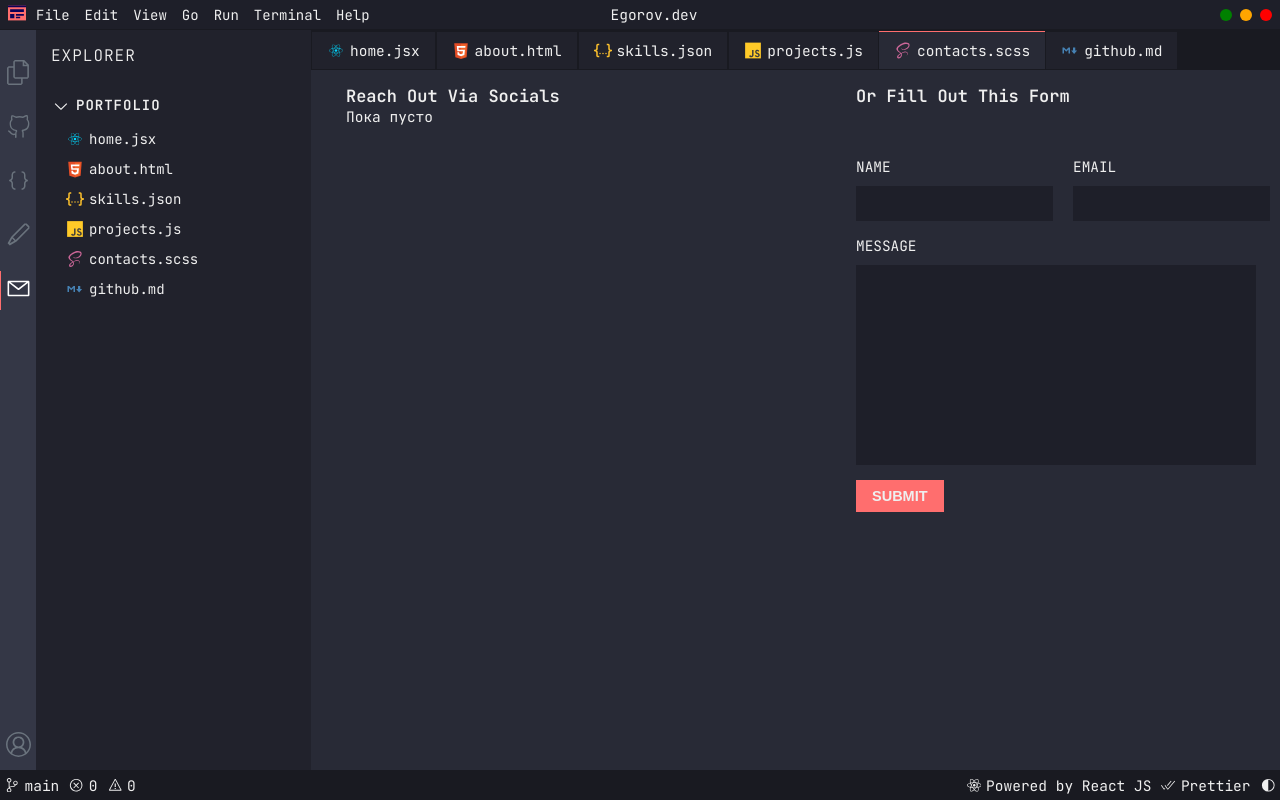
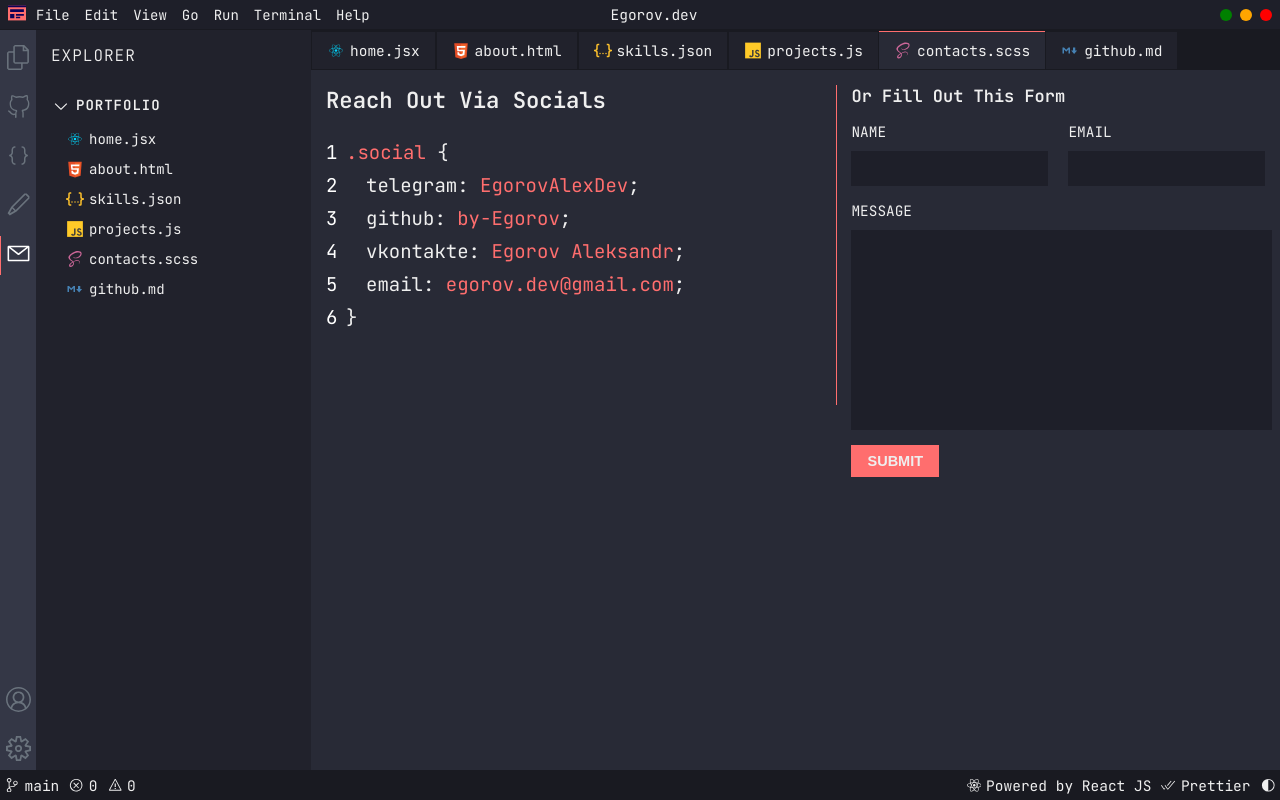
Before and after one commit to by-Egorov/egorov.dev, a React (Vite) app: page /contacts in a window 1280 px wide. Built offline with nearby package versions, Linux system fonts and the light colour scheme; the HTML template or start-up script is replaced by a standard one.

Commit message:
страница контактов, доработка

```diff
--- a/src/components/Form/Form.jsx
+++ b/src/components/Form/Form.jsx
@@ -16,7 +16,7 @@
 		setIsSendMessage(true)
 		setTimeout(() => {
 			setIsSendMessage(false)
-		}, 2000)
+		}, 3000)
 	}
 	const submitFormToGoogleForms = async data => {
 		const date = new Date()
@@ -59,6 +59,7 @@
 return (
 <>
 <form className={style.form}>
+<h3>Or Fill Out This Form</h3>
 					<div className={style.form__inputs}>
 						<div className={style.form__inputs_input}>
 							<label>Name</label>
@@ -89,12 +90,6 @@
 								<p className={style.err}>Введите корректный email</p>
 							)}
 						</div>
-						{isSendMessage && (
-							<div className={style.messageOk}>
-								<VscPassFilled size={35} />
-								сообщение отправлено
-							</div>
-						)}
 					</div>
 					<div className={style.form__inputs_input}>
 						<label> Message </label>
@@ -112,6 +107,12 @@
 						<button onClick={handleSubmit(submitFormToGoogleForms)}>
 							Submit
 						</button>
+						{isSendMessage && (
+							<div className={style.messageOk}>
+								<VscPassFilled size={35} />
+								сообщение отправлено
+							</div>
+						)}
 					</div>
 				</form>
 </>
--- a/src/components/Form/Form.module.scss
+++ b/src/components/Form/Form.module.scss
@@ -4,8 +4,9 @@
 .form {
 	display: flex;
 	flex-direction: column;
-	padding-top: 50px;
 	gap: 15px;
+
+
 	&__inputs {
 		display: flex;
 		align-items: flex-end;
@@ -44,10 +45,15 @@
 		resize: none;
 		color: $color-text;
 		background: $bg-main;
+
+		@include phones {
+			width: 100%;
+		}
 	}
 	&__button {
-		// padding: 0 15px;
+		display: flex;
 		& button {
+
 			font-size: 14.5px;
 			font-weight: 600;
 			padding: 0.5rem 1rem;
@@ -62,6 +68,9 @@
 			}
 		}
 	}
+	@include phones {
+		border: none;
+	}
 }
 
 .err {
@@ -74,6 +83,7 @@
 .messageOk {
 	display: flex;
 	align-items: center;
+	gap: 5px;
 	& svg {
 		color: green;
 	}
--- a/src/components/SideBar/SideBar.module.scss
+++ b/src/components/SideBar/SideBar.module.scss
@@ -4,14 +4,12 @@
 .sidebar {
 	color: rgb(106, 115, 125);
 	display: flex;
+	height: calc(100vh - 60px);
 	flex-direction: column;
 	align-items: center;
 	justify-content: space-between;
-	height: 100%;
-	padding-bottom: 60px;
 	width: 60px;
 	background-color: $bg-sideBar;
-	padding-bottom: 10px;
 
 	&__icons {
 		width: 100%;
@@ -19,8 +17,8 @@
 		flex-direction: column;
 		align-items: center;
 		justify-content: center;
-		padding-top: 25px;
-		gap: 15px;
+		padding-top: 10px;
+		gap: 10px;
 		cursor: pointer;
 		&_item {
 			padding: 5px;
@@ -31,18 +29,12 @@
 		@include phones {
 			gap: 10px;
 		}
-		@include tablets {
-			gap: 10px;
-		}
 	}
 	@include phones {
-		padding-bottom: 0;
-		height: 80vh;
+		max-width: 50px;
+		min-width: 50px;
 		overflow: hidden;
-	}
-	@include tablets {
-		padding-bottom: 90px;
-		height: 100vh;
+		height: calc(100vh - 30px);
 	}
 }
 .active {
--- a/src/components/Social/Social.jsx
+++ b/src/components/Social/Social.jsx
@@ -1,7 +1,19 @@
+import {Link} from 'react-router-dom'
+import style from './Social.module.scss'
 const Social = () => {
 return (
-<div>
-Пока пусто
+<div className={style.social}>
+<h3> Reach Out Via Socials </h3>
+
+	<ul className={style.social__list}>
+		<li className={style.social__list_item}><span>.social</span> &#123;</li>
+		<li className={style.social__list_item}>telegram: <Link to='https://t.me/@EgorovAlexDev' target='_blank' className={style.social__list_item_link}>EgorovAlexDev</Link>;</li>
+		<li className={style.social__list_item}>github: <Link to='https://github.com/by-Egorov' target='_blank' className={style.social__list_item_link}>by-Egorov</Link>;</li>
+		<li className={style.social__list_item}>vkontakte: <Link to='https://vk.com/egorov.aleks' target='_blank' className={style.social__list_item_link}>Egorov Aleksandr</Link>;</li>
+		<li className={style.social__list_item}>email: <Link to='mailto:egorov.dev@gmail.com' target='_blank' className={style.social__list_item_link}>egorov.dev@gmail.com</Link>;</li>
+		<li className={style.social__list_item}> &#125;</li>
+	</ul>
+
 </div>
 )
 }
--- a/src/components/Social/Social.module.scss
+++ b/src/components/Social/Social.module.scss
@@ -0,0 +1,40 @@
+@import '../../mixin';
+@import '../../variable';
+
+.social {
+	font-size: 19px;
+	&__list {
+		list-style-type: none;
+		counter-reset: my-counter;
+		padding-top: 25px;
+		margin: 0;
+		&_item {
+			position: relative;
+			counter-increment: my-counter;
+			padding-left: 20px;
+			margin-bottom: 8px;
+			&:not(:first-child):not(:last-child) {
+				padding-left: 40px;
+			}
+			&:before {
+				content: counter(my-counter);
+				position: absolute;
+				left: 0;
+				font-size: 19px;
+				color: #fff;
+				@include phones {
+					font-size: 14px;
+				}
+			}
+			&_link {
+				color: $accent-color;
+			}
+		}
+		& span {
+			color: $accent-color;
+		}
+	}
+	@include phones {
+		font-size: 14px;
+	}
+}
--- a/src/components/Tabs/Tabs.module.scss
+++ b/src/components/Tabs/Tabs.module.scss
@@ -23,12 +23,7 @@
 	}
 	@include phones {
 		display: flex;
-		width: 90vw;
-		overflow-x: auto;
-	}
-	@include tablets {
-		display: flex;
-		width: calc(94vw - 230px);
+		width: calc(100vw - 50px);
 		overflow-x: auto;
 	}
 
--- a/src/index.scss
+++ b/src/index.scss
@@ -16,18 +16,15 @@
 
 #root {
 	font-family: $font-family-jb;
-	height: 100vh;
+	height: calc(100vh - 30px);
 	overflow: hidden;
 	font-size: 14.5px;
 
 	@include phones {
-		height: 90vh;
+		height: 100vh;
+		margin-bottom: 30px;
 		overflow: hidden;
 		font-size: 12px;
-	}
-	@include tablets {
-		height: 95vh;
-		overflow: hidden;
 	}
 }
 .main {
--- a/src/pages/contacts/Contact.module.scss
+++ b/src/pages/contacts/Contact.module.scss
@@ -3,10 +3,26 @@
 
 .contacts {
 	display: flex;
+	gap: 15px;
 	padding: 15px;
 	&__wrapper {
 		width: 50%;
-		padding: 0 20px;
 		color: $color-text;
+
+		@include phones {
+			width: 100%;
+		}
+	}
+	@include phones {
+		gap: 25px;
+		flex-direction: column;
 	}
 }
+.border	{
+	width: 1px;
+	height: 40vh;
+	background-color: $accent-color;
+	@include phones {
+		display: none;
+	}
+}
--- a/src/pages/contacts/Contacts.jsx
+++ b/src/pages/contacts/Contacts.jsx
@@ -5,11 +5,10 @@
 	return (
 		<div className={style.contacts}>
 			<div className={style.contacts__wrapper}>
-				<h3> Reach Out Via Socials </h3>
 				<Social/>
 			</div>
+			<div className={style.border}></div>
 			<div className={style.contacts__wrapper}>
-				<h3>Or Fill Out This Form</h3>
 				<Form/>
 			</div>
 		</div>
--- a/src/pages/home/Home.module.scss
+++ b/src/pages/home/Home.module.scss
@@ -23,9 +23,6 @@
 			font-family: Montserrat;
 			line-height: 1.1;
 			@include phones {
-				display: none;
-			}
-			@include tablets {
 				display: none;
 			}
 		}
@@ -98,11 +95,7 @@
 		}
 		@include phones {
 			flex-direction: column;
-			justify-content: space-around;
-		}
-		@include tablets {
-		align-items: start;
-		flex-direction: column;
+			padding: 0;
 		}
 	}
 	.button_inline {
```
